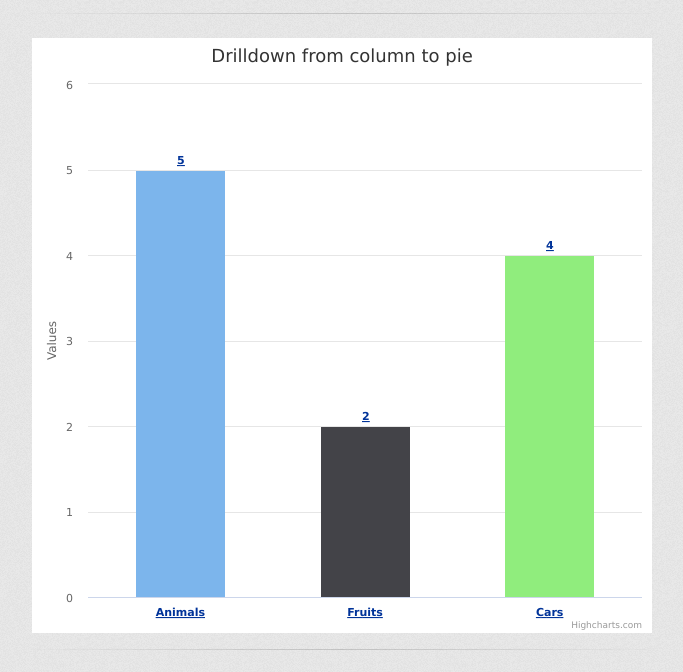
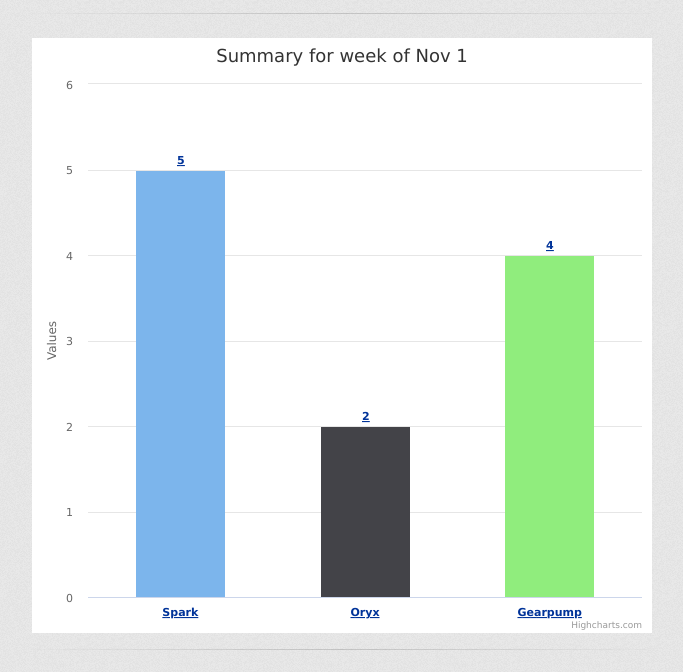
Before and after one commit to Bhanuprakash-ch/team-metrics, a plain HTML site: page index.html in a window 1280 px wide. Shown: the part 160-832 px from the top of the page, without its empty margins (298-981 px from the left). Drawn offline with nearby package versions, Linux system fonts and the light colour scheme; a web font is replaced by a local one.

Commit message:
trying dummy data

```diff
--- a/index.html
+++ b/index.html
@@ -32,14 +32,13 @@
 <script>
 
 $(function () {
-
     // Create the chart
     $('#container').highcharts({
         chart: {
-            type: 'column'
+            type: 'pie'
         },
         title: {
-            text: 'Drilldown from column to pie'
+            text: 'Summary for week of Nov 1'
         },
         xAxis: {
             type: 'category',
@@ -48,11 +47,9 @@
         yAxis: {
             showEmpty: false
         },
-
         legend: {
             enabled: false
         },
-
         plotOptions: {
             series: {
                 borderWidth: 0,
@@ -61,47 +58,46 @@
                 }
             }
         },
-
         series: [{
-            name: 'Things',
+            name: 'Commits',
             colorByPoint: true,
             data: [{
-                name: 'Animals',
+                name: 'Spark',
                 y: 5,
-                drilldown: 'animals'
+                drilldown: 'sparkmembers'
             }, {
-                name: 'Fruits',
+                name: 'Oryx',
                 y: 2,
-                drilldown: 'fruits'
+                drilldown: 'oryxmembers'
             }, {
-                name: 'Cars',
+                name: 'Gearpump',
                 y: 4,
-                drilldown: 'cars'
+                drilldown: 'gearpumpmembers'
             }],
             type: 'column'
         }],
         drilldown: {
             series: [{
-                id: 'animals',
+                id: 'sparkmembers',
                 data: [
-                    ['Cats', 4],
-                    ['Dogs', 2],
-                    ['Cows', 1],
-                    ['Sheep', 2],
-                    ['Pigs', 1]
+                    ['member1', 4],
+                    ['member2', 2],
+                    ['member3', 1],
+                    ['member4', 2],
+                    ['member5', 1]
                 ]
             }, {
-                id: 'fruits',
+                id: 'oryxmembers',
                 data: [
-                    ['Apples', 4],
-                    ['Oranges', 2]
+                    ['member1', 4],
+                    ['member2', 2]
                 ]
             }, {
-                id: 'cars',
+                id: 'gearpumpmembers',
                 data: [
-                    ['Toyota', 4],
-                    ['Opel', 2],
-                    ['Volkswagen', 2]
+                    ['member1', 4],
+                    ['member2', 2],
+                    ['member3', 2]
                 ]
             }]
         }
```
